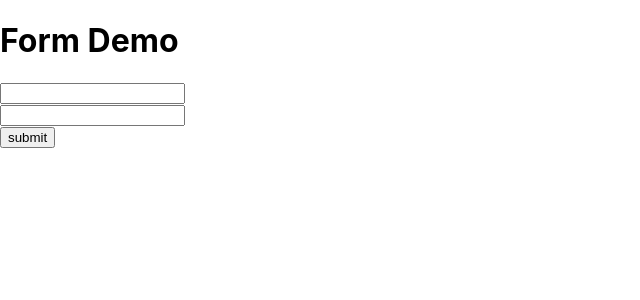
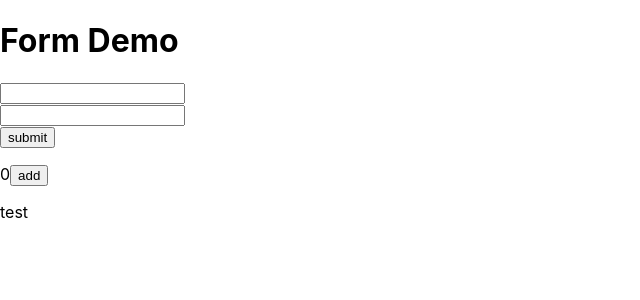
Before and after one commit to JTR354/learn-react, a React (Vite) app in the folder packages/performace-api/: page / in a window 1280 px wide. Shown: the top 300 px of the page, without its empty margins (0-640 px from the left). Built offline with nearby package versions, Linux system fonts and the light colour scheme.

Commit message:
feat:performace api

```diff
--- a/packages/performace-api/src/pages/FormDemo/index.jsx
+++ b/packages/performace-api/src/pages/FormDemo/index.jsx
@@ -4,30 +4,30 @@ import { createContext } from "react";
 import { useState, memo, useRef } from "react";
 import React from "react";
 
-// const FormContext = createContext();
-// const SetFormContext = createContext();
+const FormContext = createContext();
+const SetFormContext = createContext();
 
 const FieldContext = createContext();
 const FieldUpdateContext = createContext();
 
-const Form = ({ children, initialValues, form: formRef }) => {
-  const [form, setForm] = useState(initialValues);
-  formRef.current = form;
-  // return (
-  //   <SetFormContext.Provider value={setForm}>
-  //     <FormContext.Provider value={form}>
-  //       {/* <Middle>{children}</Middle> */}
-  //       {children}
-  //     </FormContext.Provider>
-  //   </SetFormContext.Provider>
-  // );
-  return React.Children.map(children, (child) => {
-    if (React.isValidElement(child)) {
-      return React.cloneElement(child, { form, setForm });
-    }
-    console.log(child);
-    return child;
-  });
+const Form = ({ children, form, setForm }) => {
+  // const [form, setForm] = useState(initialValues);
+  // formRef.current = form;
+  return (
+    <SetFormContext.Provider value={setForm}>
+      <FormContext.Provider value={form}>
+        {/* <Middle>{children}</Middle> */}
+        {children}
+      </FormContext.Provider>
+    </SetFormContext.Provider>
+  );
+  // return React.Children.map(children, (child) => {
+  //   if (React.isValidElement(child)) {
+  //     return React.cloneElement(child, { form, setForm });
+  //   }
+  //   console.log(child);
+  //   return child;
+  // });
 };
 
 // const Middle = memo(({ children }) => {
@@ -40,18 +40,19 @@ function useForm() {
 }
 
 const FormDemo = () => {
-  const form = useForm();
+  // const form = useForm();
+  const [form, setForm] = useState({});
+  const [count, setCount] = useState(0);
   return (
     <div>
       <h1>Form Demo</h1>
-      <Form form={form} initialValues={{}}>
+      <Form form={form} setForm={setForm}>
         <Field name="userId">
           <Input></Input>
         </Field>
         <Field name="password">
           <Input></Input>
         </Field>
-        <Field>
         <button
           onClick={() => {
             console.log(form);
@@ -59,11 +60,26 @@ const FormDemo = () => {
         >
           submit
         </button>
-        </Field>
       </Form>
+      <p>
+        {count}
+        <button
+          onClick={() => {
+            setCount(count + 1);
+          }}
+        >
+          add
+        </button>
+      </p>
+      <Test />
     </div>
   );
 };
+
+function Test() {
+  console.log("test");
+  return <p>test</p>;
+}
 
 const Input = () => {
   const value = useContext(FieldContext);
@@ -82,12 +98,18 @@ const Input = () => {
   );
 };
 
-const Field = memo(
+const Field = (props) => {
+  const form = useContext(FormContext);
+  // const setForm = useContext(SetFormContext);
+  return <FieldEntity {...props} form={form} />;
+};
+
+const FieldEntity = memo(
   (props) => {
-    const { name, children, form, setForm } = props;
+    const { name, children, form } = props;
     console.log("field render", name);
     // const form = useContext(FormContext);
-    // const setForm = useContext(SetFormContext);
+    const setForm = useContext(SetFormContext);
     const updateForm = useCallback((value) => {
       setForm((prev) => {
         return { ...prev, [name]: value };
@@ -109,3 +131,10 @@ const Field = memo(
   }
 );
 export default FormDemo;
+
+/**
+ * 1. 命中缓存
+ *  state -> props -> context
+ * 2. context
+ *  会击穿 React.memo
+ */
```
Lines whose indentation alone changed are shown as unchanged.
